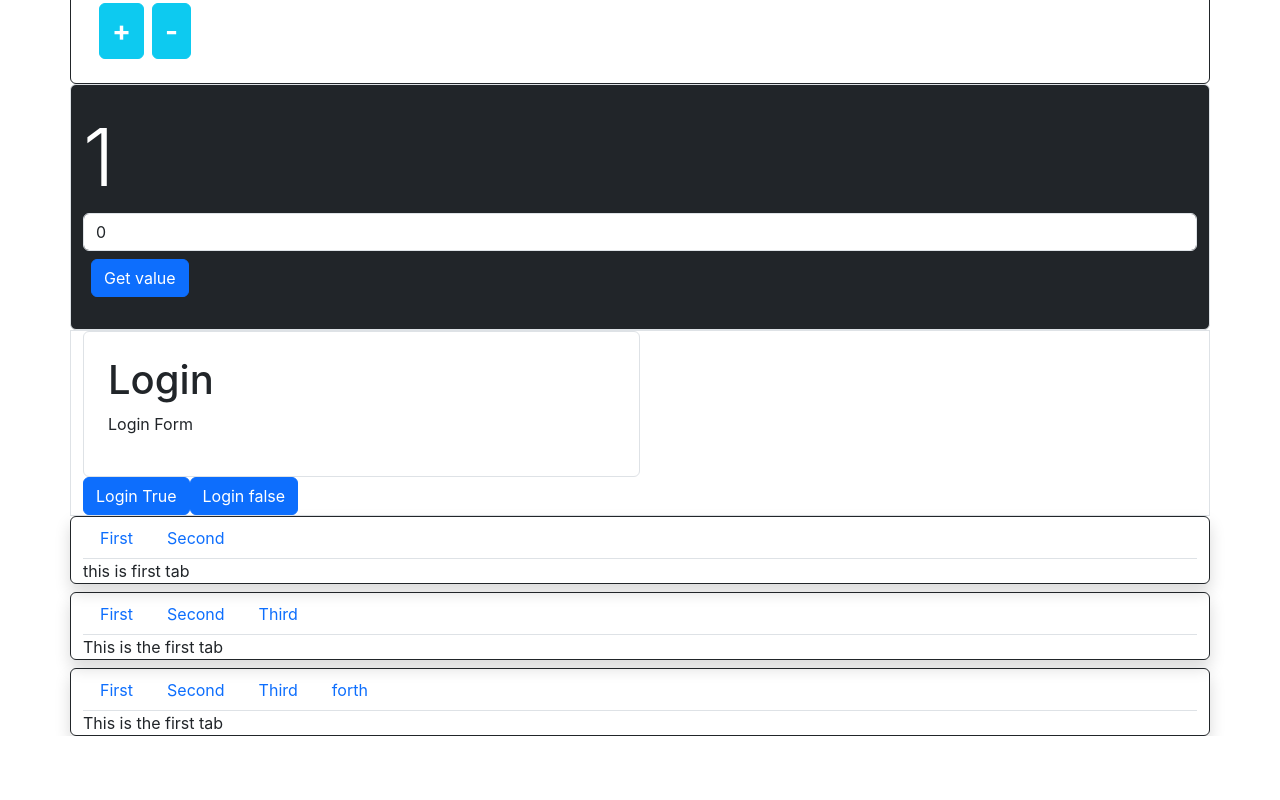
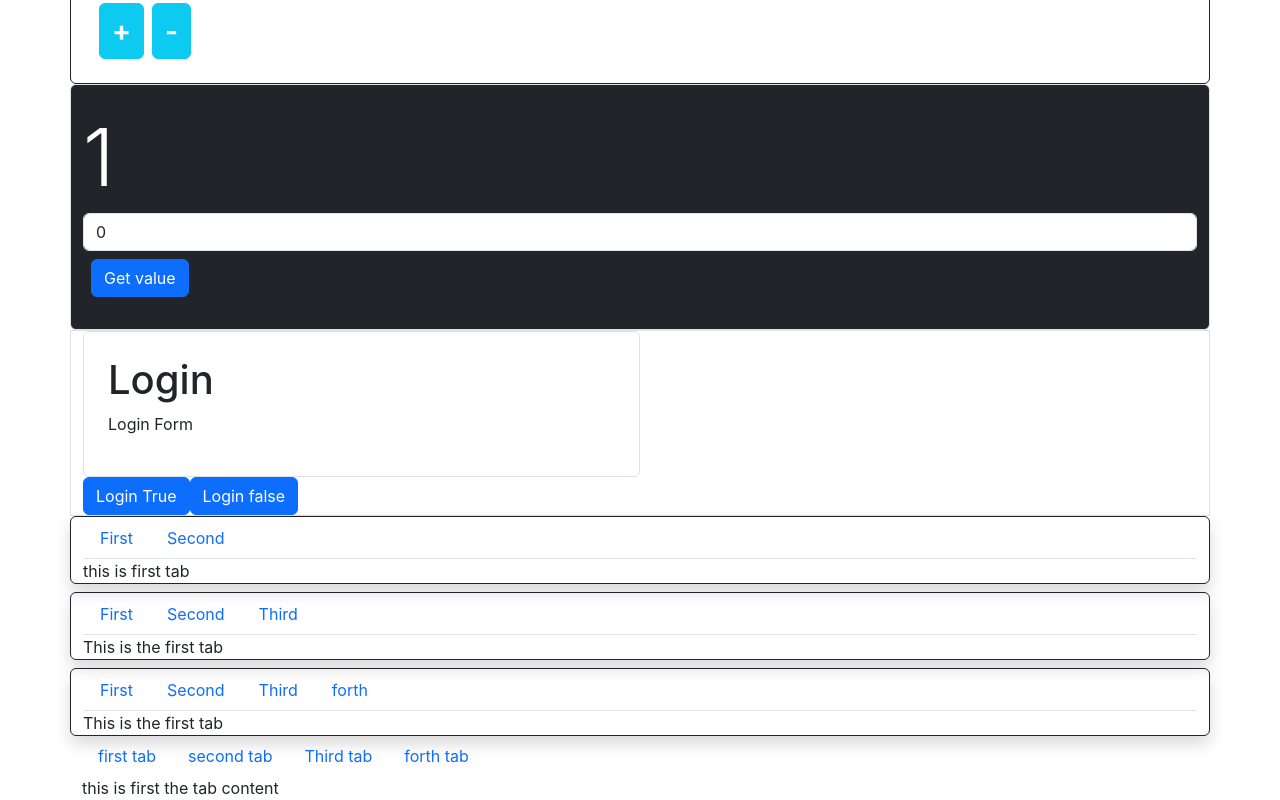
Before and after one commit to azeemhdr/react.js, a React (Create React App) app: page / in a window 1280 px wide. Shown: the part 2686-3486 px from the top of the page. Before the commit the page ends 3422 px from the top, so only its background shows below. Built offline with nearby package versions, Linux system fonts and the light colour scheme.

Commit message:
made multiple tab by  using ternary operator in Nav4.js

```diff
--- a/src/Assignment/Nav2.js
+++ b/src/Assignment/Nav2.js
@@ -12,10 +12,10 @@ function Nav2() {
 	return (
 	  <div className="container border border-dark rounded shadow mt-2">
 		<ul className="nav nav-tabs">
-		  {tabs.map((tab, index) => (
+		  {tabs.map((item, index) => (
 			<li className="nav-item" key={index}>
 			  <button className="nav-link" onClick={() => setActive(index)}>
-				{tab}
+				{item}
 			  </button>
 			</li>
 		  ))}
--- /dev/null
+++ b/src/Assignment/Nav4.js
@@ -0,0 +1,33 @@
+import React, { useState } from "react";
+
+function Nav4() {
+  const [active, setActive] = useState(0);
+
+  return (
+    <>
+      <div className="container">
+		<ul className="nav nav-tab">
+			<li className="nav-item">
+				<button className="nav-link" onClick={()=>{setActive(0)}}>first tab</button>
+			</li>
+			<li className="nav-item">
+				<button className="nav-link" onClick={()=>{setActive(1)}} >second tab</button>
+			</li>
+			<li className="nav-item">
+				<button className="nav-link" onClick={()=>{setActive(2)}}>Third tab</button>
+			</li>
+			<li className="nav-item">
+				<button className="nav-link" onClick={()=>{setActive(3)}}>forth tab</button>
+			</li>
+		</ul>
+
+		{active===0?<div className="tab-pane">this is first the tab content</div>:""}
+		{active===1?<div className="tab-pane">this is second the tab content</div>:""}
+		{active===2?<div className="tab-pane">this is third the tab content</div>:""}
+		{active===3?<div className="tab-pane">this is forth the tab content</div>:""}
+
+	  </div>
+    </>
+  );
+}
+export default Nav4;
--- a/src/components/Demo.js
+++ b/src/components/Demo.js
@@ -15,6 +15,7 @@ import Form from "./Form";
 import Nav from "../Assignment/Nav"
 import Nav2 from "../Assignment/Nav2"
 import Nav3 from "../Assignment/Nav3"
+import Nav4 from "../Assignment/Nav4"
 
 function Demo() {
   return (
@@ -60,6 +61,7 @@ function Demo() {
         <Nav/>
         <Nav2/>
         <Nav3/>
+        <Nav4/>
     </>
   );
 }
```
